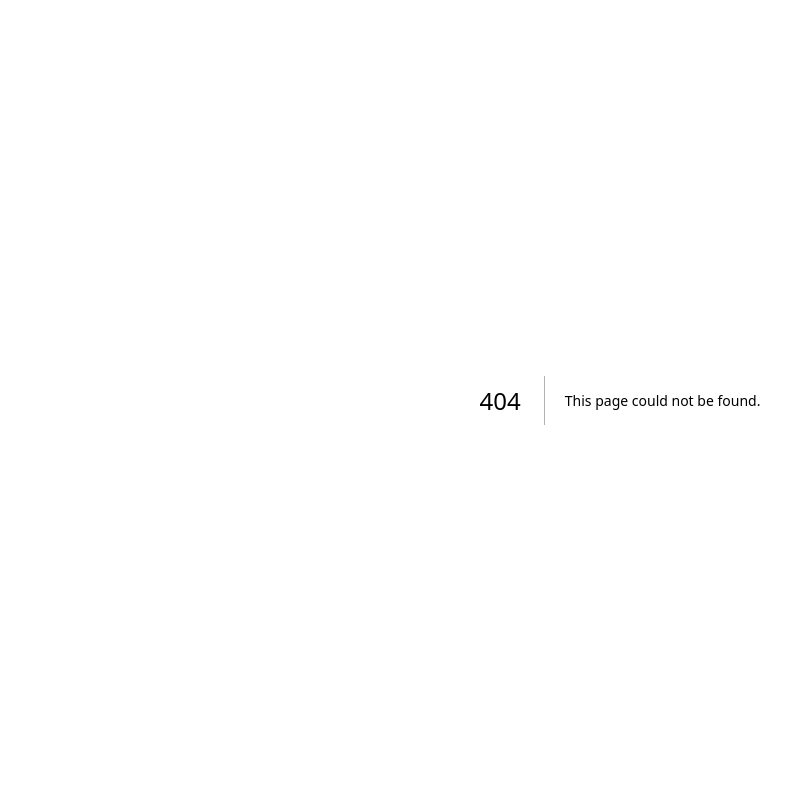
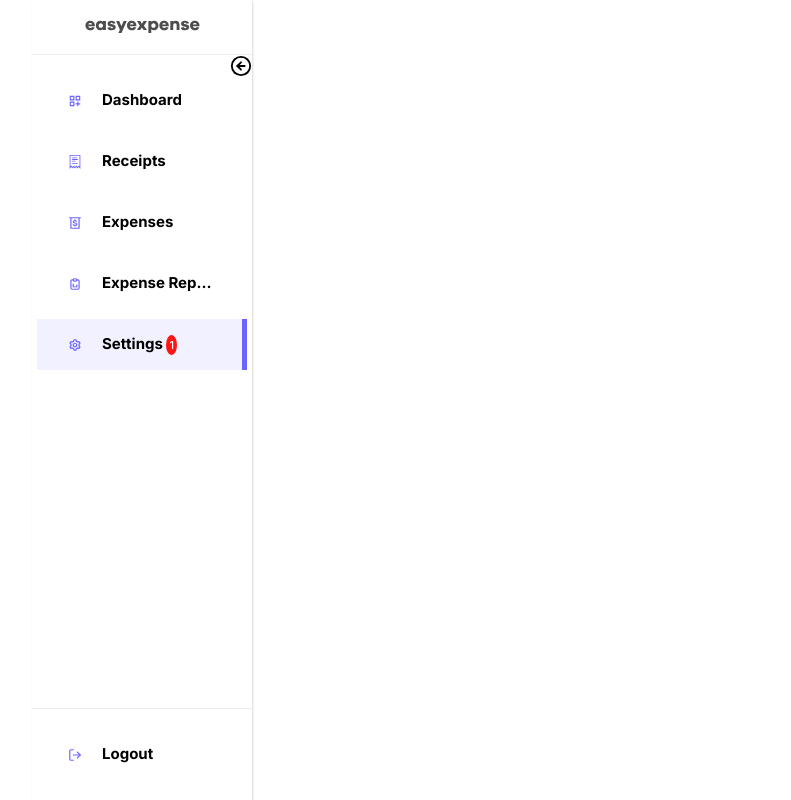
Before and after one commit to AXUNDA/easy_expense_fe_2, a Next.js app: page /dashboard in a window 1280 px wide. Before the commit this address had no page. Shown: the whole page, without its empty margins (20-811 px from the left). Built offline with nearby package versions, Linux system fonts and the light colour scheme.

Commit message:
side bar

```diff
--- a/app/components/Nav.jsx
+++ b/app/components/Nav.jsx
@@ -53,7 +53,7 @@
               signup
             </a>
 
-            <a className={styles.login} href="">
+            <a className={styles.login} href="/login">
               Login
             </a>
           </div>
--- /dev/null
+++ b/app/components/SideBar.jsx
@@ -0,0 +1,75 @@
+"use client";
+
+//import useState hook to create menu collapse state
+import React, { useState } from "react";
+import Image from "next/image";
+import logo from "../assets/logo.svg";
+
+//import react pro sidebar components
+import {
+  ProSidebar,
+  Menu,
+  MenuItem,
+  SidebarHeader,
+  SidebarFooter,
+  SidebarContent,
+} from "react-pro-sidebar";
+
+//import icons from react icons
+
+import { TfiReceipt } from "react-icons/tfi";
+import {
+  FiLogOut,
+  FiArrowLeftCircle,
+  FiArrowRightCircle,
+} from "react-icons/fi";
+
+import { BiCog } from "react-icons/bi";
+import { MdOutlineDashboardCustomize } from "react-icons/md";
+import { BiMoneyWithdraw } from "react-icons/bi";
+import { TbReportAnalytics } from "react-icons/tb";
+
+const SideBar = () => {
+  const [menuCollapse, setMenuCollapse] = useState(false);
+
+  const menuIconClick = () => {
+    menuCollapse ? setMenuCollapse(false) : setMenuCollapse(true);
+  };
+
+  return (
+    <>
+      <div id="header">
+        <ProSidebar collapsed={menuCollapse}>
+          <SidebarHeader>
+            <div className="logotext">
+              <Image src={logo} alt="logo" />
+            </div>
+            <div className="closemenu" onClick={menuIconClick}>
+              {menuCollapse ? <FiArrowRightCircle /> : <FiArrowLeftCircle />}
+            </div>
+          </SidebarHeader>
+          <SidebarContent>
+            <Menu iconShape="square">
+              <MenuItem icon={<MdOutlineDashboardCustomize />}>
+                Dashboard
+              </MenuItem>
+              <MenuItem icon={<TfiReceipt />}>Receipts</MenuItem>
+              <MenuItem icon={<BiMoneyWithdraw />}>Expenses</MenuItem>
+              <MenuItem icon={<TbReportAnalytics />}>Expense Report</MenuItem>
+              <MenuItem active={true} icon={<BiCog />}>
+                Settings <span className="settingsNotification">1</span>
+              </MenuItem>
+            </Menu>
+          </SidebarContent>
+          <SidebarFooter>
+            <Menu iconShape="square">
+              <MenuItem icon={<FiLogOut />}>Logout</MenuItem>
+            </Menu>
+          </SidebarFooter>
+        </ProSidebar>
+      </div>
+    </>
+  );
+};
+
+export default SideBar;
--- /dev/null
+++ b/app/dashboard/page.js
@@ -0,0 +1,13 @@
+import React from "react";
+import Container from "../components/Container";
+import SideBar from "../components/SideBar";
+
+const page = () => {
+  return (
+    <Container>
+      <SideBar />
+    </Container>
+  );
+};
+
+export default page;
--- a/app/globals.css
+++ b/app/globals.css
@@ -1,6 +1,7 @@
 .nav-right {
   gap: 10px;
 }
+
 nav {
   background: white;
   box-shadow: none;
@@ -53,4 +54,99 @@
   /* CSS */
 }
 
-/* hamburger css */
+/* side bar */
+
+#header {
+  position: absolute;
+  width: 220px;
+}
+#header .pro-sidebar {
+  height: 100vh;
+}
+#header .closemenu {
+  color: #000;
+  position: absolute;
+  right: 0;
+  z-index: 9999;
+  line-height: 20px;
+  border-radius: 50%;
+  font-weight: bold;
+  font-size: 22px;
+  top: 55px;
+  cursor: pointer;
+}
+#header .pro-sidebar {
+  width: 100%;
+  min-width: 100%;
+}
+#header .pro-sidebar.collapsed {
+  width: 80px;
+  min-width: 80px;
+}
+#header .pro-sidebar-inner {
+  background-color: white;
+  box-shadow: 0.5px 0.866px 2px 0px rgba(0, 0, 0, 0.15);
+}
+#header .pro-sidebar-inner .pro-sidebar-layout {
+  overflow-y: hidden;
+}
+#header .pro-sidebar-inner .pro-sidebar-layout .logotext p {
+  font-size: 20px;
+  padding: 0 20px;
+  color: #000;
+  font-weight: bold;
+}
+#header .pro-sidebar-inner .pro-sidebar-layout ul {
+  padding: 0 5px;
+}
+#header .pro-sidebar-inner .pro-sidebar-layout ul .pro-inner-item {
+  color: #000;
+  margin: 10px 0px;
+  font-weight: bold;
+}
+#header
+  .pro-sidebar-inner
+  .pro-sidebar-layout
+  ul
+  .pro-inner-item
+  .pro-icon-wrapper {
+  background-color: transparent;
+  color: #6c63ff;
+  border-radius: 3px;
+}
+#header
+  .pro-sidebar-inner
+  .pro-sidebar-layout
+  ul
+  .pro-inner-item
+  .pro-icon-wrapper
+  .pro-item-content {
+  color: #000;
+}
+#header .pro-sidebar-inner .pro-sidebar-layout .active {
+  border-right: 5px solid #6c63ff;
+  background-color: #f2f1ff;
+}
+#header .logo {
+  padding: 20px;
+}
+.logotext {
+  display: flex;
+  align-items: center;
+  justify-content: center;
+  padding: 20px 0;
+}
+.settingsNotification {
+  background-color: #ff1414;
+  color: white;
+  padding: 3px;
+  border-radius: 50%;
+  font-size: 11px;
+  font-weight: 500;
+}
+
+@media only screen and (max-width: 720px) {
+  html {
+    overflow: hidden;
+  }
+}
--- a/app/layout.js
+++ b/app/layout.js
@@ -3,6 +3,7 @@
 import { ChakraProvider } from "@chakra-ui/react";
 
 const inter = Inter({ subsets: ["latin"] });
+import "react-pro-sidebar/dist/css/styles.css";
 
 export const metadata = {
   title: "Create Next App",
--- a/app/login/page.js
+++ b/app/login/page.js
@@ -12,7 +12,7 @@
       <form>
         <Image src={logo} />
         <h1>Login</h1>
-        <p>Lorem ipsum dolor sit amet consectetur adipisicing elit.</p>
+        <p>Lorem ipsum dolor sit amet consectetur adipisicing elit. Animi</p>
         <div>
           <p>email</p>
           <input type="text" placeholder="test@test.com" />
@@ -23,7 +23,7 @@
         </div>
         <section className="mt-2">
           <Checkbox colorScheme="yellow" size="sm">
-            remember me
+            Remember Me
           </Checkbox>
           <a
             href=""
@@ -31,7 +31,7 @@
               fontSize: "13px",
             }}
           >
-            forgot password?
+            Forgotten Password?
           </a>
         </section>
         <section>
--- a/package.json
+++ b/package.json
@@ -16,6 +16,7 @@
     "next": "13.5.6",
     "react": "^18",
     "react-dom": "^18",
-    "react-icons": "^4.11.0"
+    "react-icons": "^4.11.0",
+    "react-pro-sidebar": "^0.5.0"
   }
 }
```
Also changed, not shown: app/login/styles.module.css (+8 -1 lines), 1 other file (tests, documents, lock files or other folders).
